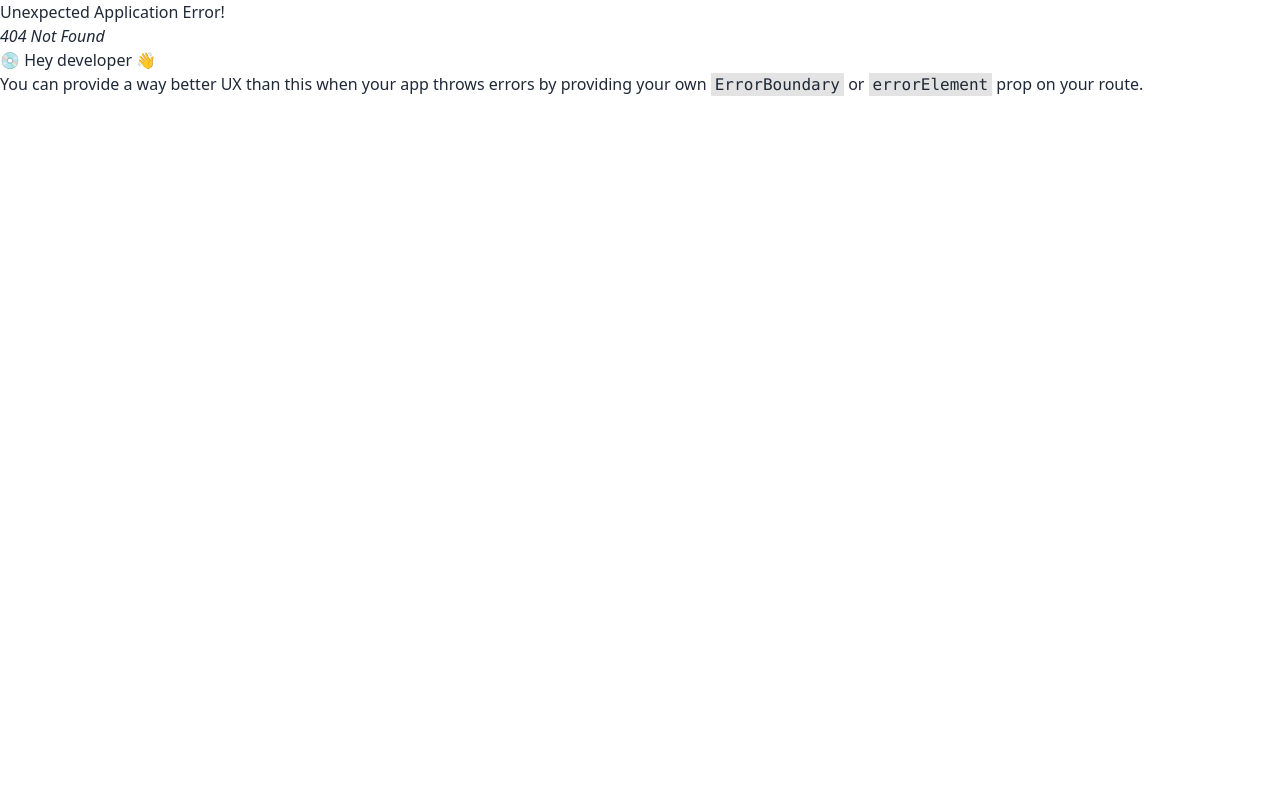
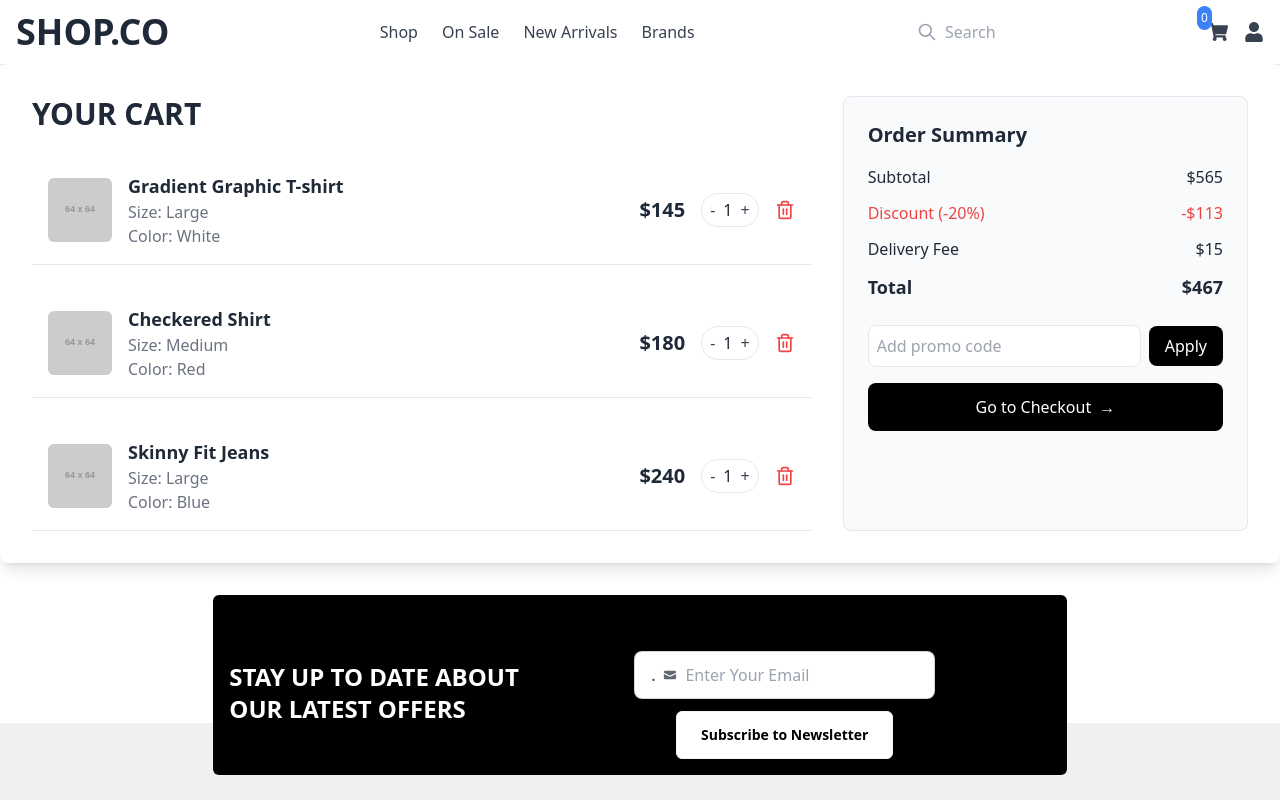
Before and after one commit to MdShaharulIslam/Tshirt-client, a React (Vite) app: page /cartitem in a window 1280 px wide. Before the commit this address had no page. Shown: the top 800 px of the page. Built offline with nearby package versions, Linux system fonts and the light colour scheme.

Commit message:
added shopping Cart

```diff
--- a/src/Layout/Main.jsx
+++ b/src/Layout/Main.jsx
@@ -1,7 +1,7 @@
 import { Outlet } from "react-router-dom";
 import Footer from "../Pages/Home/Footer/Footer";
 import Navber from "../Pages/Home/Navber/Navber";
-import Products from "../Pages/Home/Home/Products/Products";
+
 
 
 const Main = () => {
@@ -11,9 +11,7 @@ const Main = () => {
             <Navber></Navber>
 
             <Outlet></Outlet>
-             <div>
-                    <Products></Products>
-                </div>
+
             <div className="mt-40 ">
 
                           <Footer></Footer>
--- /dev/null
+++ b/src/Layout/ShoppingCart/ShoppingCart.jsx
@@ -0,0 +1,125 @@
+import React from 'react';
+import { FiTrash2 } from 'react-icons/fi'; // Importing an icon for the delete button
+
+const CartItem = ({ item }) => {
+  return (
+    <div className="flex items-center justify-between p-4 border-b">
+      {/* Product Image */}
+      <div className="flex items-center space-x-4">
+        <img
+          src={item.image}
+          alt={item.name}
+          className="w-16 h-16 object-cover rounded-md"
+        />
+        {/* Product Details */}
+        <div>
+          <h2 className="font-semibold text-lg">{item.name}</h2>
+          <p className="text-gray-500">Size: {item.size}</p>
+          <p className="text-gray-500">Color: {item.color}</p>
+        </div>
+      </div>
+
+      {/* Price and Quantity Controls */}
+      <div className="flex items-center space-x-4">
+        <p className="font-bold text-xl">${item.price}</p>
+        <div className="flex items-center space-x-2 border px-2 py-1 rounded-full">
+          <button className="text-gray-700">-</button>
+          <span>{item.quantity}</span>
+          <button className="text-gray-700">+</button>
+        </div>
+        <button className="text-red-500">
+          <FiTrash2 size={20} />
+        </button>
+      </div>
+    </div>
+  );
+};
+
+const ShoppingCart = () => {
+  const cartItems = [
+    {
+      name: 'Gradient Graphic T-shirt',
+      size: 'Large',
+      color: 'White',
+      price: 145,
+      quantity: 1,
+      image: 'https://via.placeholder.com/64',
+    },
+    {
+      name: 'Checkered Shirt',
+      size: 'Medium',
+      color: 'Red',
+      price: 180,
+      quantity: 1,
+      image: 'https://via.placeholder.com/64',
+    },
+    {
+      name: 'Skinny Fit Jeans',
+      size: 'Large',
+      color: 'Blue',
+      price: 240,
+      quantity: 1,
+      image: 'https://via.placeholder.com/64',
+    },
+  ];
+
+  const subtotal = cartItems.reduce((acc, item) => acc + item.price * item.quantity, 0);
+  const discount = 0.2 * subtotal;
+  const deliveryFee = 15;
+  const total = subtotal - discount + deliveryFee;
+
+  return (
+    <div className="flex justify-between p-8 bg-white rounded-lg shadow-lg">
+      {/* Cart Items Section */}
+      <div className="w-2/3 pr-8">
+        <h1 className="text-3xl font-bold mb-6">YOUR CART</h1>
+        <div className="space-y-6">
+          {cartItems.map((item, index) => (
+            <CartItem key={index} item={item} />
+          ))}
+        </div>
+      </div>
+
+      {/* Order Summary Section */}
+      <div className="w-1/3 bg-gray-50 p-6 rounded-lg border">
+        <h2 className="text-xl font-semibold mb-4">Order Summary</h2>
+        <div className="space-y-3">
+          <div className="flex justify-between">
+            <span>Subtotal</span>
+            <span>${subtotal}</span>
+          </div>
+          <div className="flex justify-between text-red-500">
+            <span>Discount (-20%)</span>
+            <span>-${discount}</span>
+          </div>
+          <div className="flex justify-between">
+            <span>Delivery Fee</span>
+            <span>${deliveryFee}</span>
+          </div>
+          <div className="flex justify-between font-bold text-lg">
+            <span>Total</span>
+            <span>${total}</span>
+          </div>
+        </div>
+
+        {/* Promo Code and Checkout */}
+        <div className="mt-6">
+          <div className="flex items-center space-x-2 mb-4">
+            <input
+              type="text"
+              placeholder="Add promo code"
+              className="w-full p-2 border rounded-lg focus:outline-none"
+            />
+            <button className="px-4 py-2 bg-black text-white rounded-lg">Apply</button>
+          </div>
+          <button className="w-full py-3 bg-black text-white rounded-lg flex justify-center items-center space-x-2">
+            <span>Go to Checkout</span>
+            <span className="ml-2">→</span>
+          </button>
+        </div>
+      </div>
+    </div>
+  );
+};
+
+export default ShoppingCart;
--- a/src/Pages/Home/DressStyle/DressStyle.jsx
+++ b/src/Pages/Home/DressStyle/DressStyle.jsx
@@ -3,6 +3,7 @@ import casualImg from '../../../assets/casual.png';
 import formalImg from '../../../assets/formal.png';
 import partyImg from '../../../assets/party.png';
 import gymImg from '../../../assets/gym.png';
+import { Link } from 'react-router-dom';
 
 const DressStyle = () => {
   return (
@@ -16,7 +17,8 @@ const DressStyle = () => {
         <div className="flex flex-col lg:flex-row justify-center gap-4 mb-4">
   {/* Larger Image */}
   <div className="w-full lg:w-1/3">
-    <img src={casualImg} alt="Casual" className="w-full object-cover h-[289px]" />
+   <Link to='casual'>  <img src={casualImg} alt="Casual" className="w-full object-cover h-[289px]" /></Link>
+
   </div>
 
   {/* Smaller Image */}
```
Also changed, not shown: src/Router/Root.jsx (+15 -4 lines).
